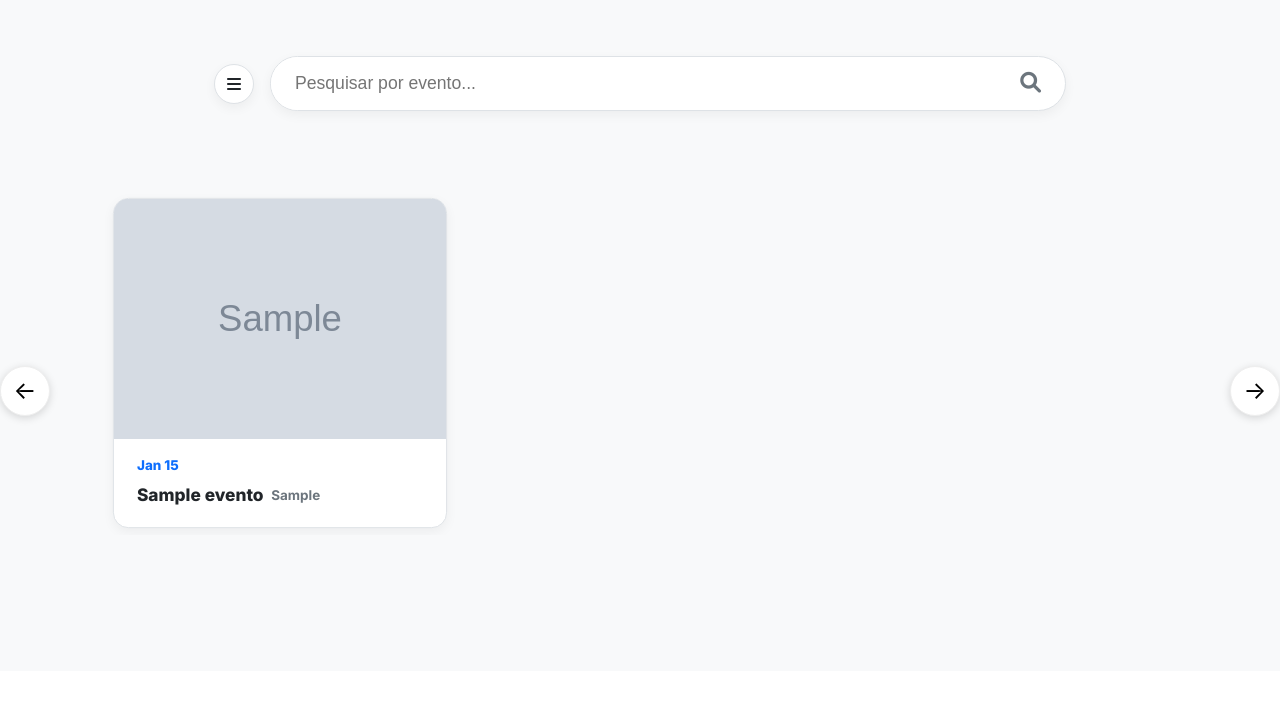
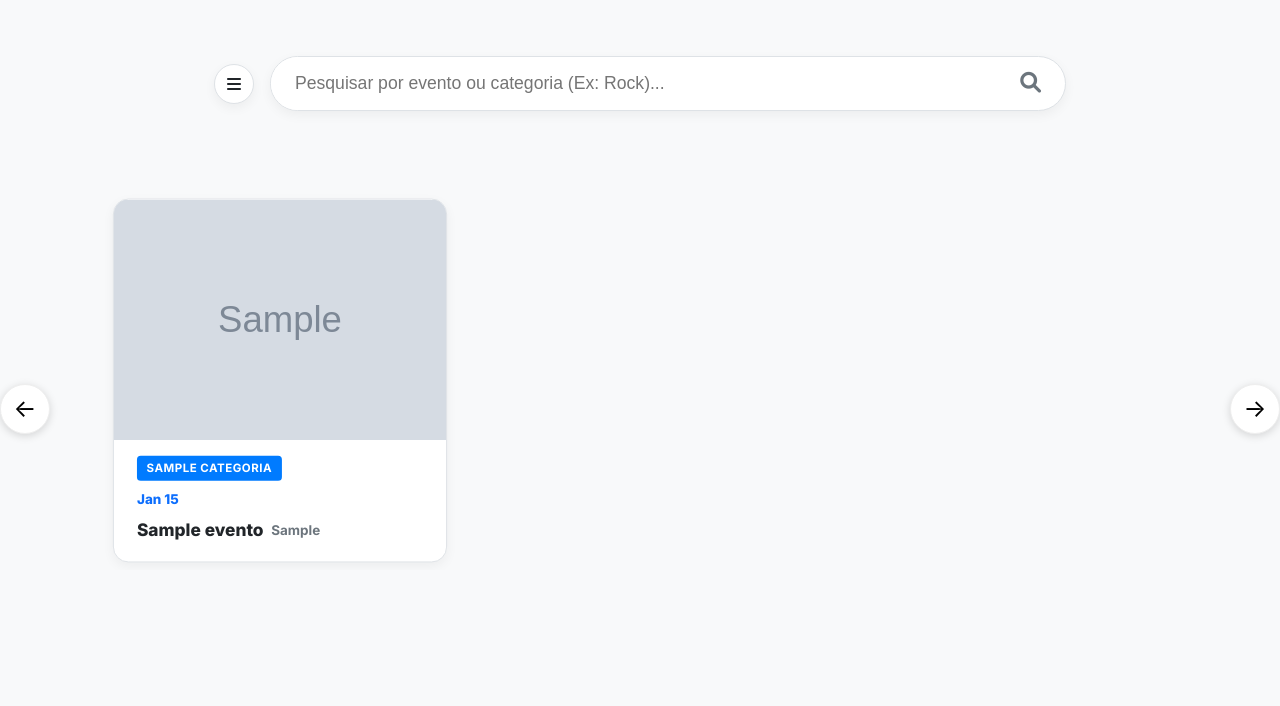
Before and after one commit to vinieww/33A-Projeto-Integrado-time5-AllEvent, a Django app: page / in a window 1280 px wide. Shown: the part 258-964 px from the top of the page. Before the commit the page ends 791 px from the top, so only its background shows below. Run offline with Django 5.2, Linux system fonts and the light colour scheme; tables that the repository leaves empty hold one stand-in row (values such as "Sample post"); grey boxes marked "Sample" are stand-in pictures; some web fonts are replaced.

Commit message:
Criacao de categorias

```diff
--- a/Projeto/AllEvent/AllEvent/templates/core/home.html
+++ b/Projeto/AllEvent/AllEvent/templates/core/home.html
@@ -80,10 +80,25 @@
 
     .carousel .event-card img {
         height: 250px;
+        object-fit: cover;
+    }
+
+    .category-badge {
+        display: inline-block;
+        background-color: #007bff; /* Azul padrão, pode mudar se quiser */
+        color: white;
+        font-size: 0.75rem; /* Letra um pouco menor */
+        padding: 4px 10px;
+        border-radius: 4px;
+        text-transform: uppercase;
+        font-weight: 700;
+        margin-bottom: 8px; /* Espaço entre a etiqueta e a data */
+        letter-spacing: 0.5px;
     }
   </style>
 </head>
 <body>
+
   <header class="site-header">
     <div class="container nav">
       <div class="brand">
@@ -106,7 +121,7 @@
         <i class="fas fa-bars"></i>
       </a>
       <form class="home-search-form" action="{% url 'resultado_busca' %}" method="GET">
-        <input type="text" name="termo_busca" class="home-search-input" placeholder="Pesquisar por evento...">
+        <input type="text" name="termo_busca" class="home-search-input" placeholder="Pesquisar por evento ou categoria (Ex: Rock)...">
         <button type="submit" class="home-search-button">
           <i class="fas fa-search"></i>
         </button>
@@ -118,16 +133,24 @@
 
         <section class="carousel" aria-label="Eventos Recentes">
           <div class="track" data-track>
+
             {% for evento in eventos_carousel %}
               <div class="slide">
-            <a class="event-card" href="{% url 'detalhe_evento' evento.id %}">
+                <a class="event-card" href="{% url 'detalhe_evento' evento.id %}" style="text-decoration: none; color: inherit;">
+
                   {% if evento.imagem %}
                     <img src="{{ evento.imagem.url }}" alt="Imagem do evento {{ evento.nome }}">
                   {% else %}
                     <img src="https://picsum.photos/seed/carousel{{evento.id}}/900/520" alt="Placeholder para {{ evento.nome }}">
                   {% endif %}
+
                   <div class="body">
+
+                    {% if evento.categoria %}
+                        <div class="category-badge">{{ evento.categoria.nome }}</div>
+                    {% endif %}
                     <div class="date-badge">{{ evento.data|date:"M d" }}</div>
+
                     <div class="row">
                         <div class="title">{{ evento.nome }}</div>
                         <div class="uf">{{ evento.local }}</div>
@@ -138,6 +161,7 @@
             {% empty %}
               <p style="text-align: center; width: 100%; padding: 2rem;">Nenhum evento recente para mostrar.</p>
             {% endfor %}
+
           </div>
         </section>
 
@@ -153,12 +177,12 @@
     if (track && nextButton && prevButton && track.children.length > 0) {
 
         nextButton.addEventListener('click', () => {
-            const scrollAmount = track.clientWidth;
+            const scrollAmount = track.clientWidth / 3; //
             track.scrollBy({ left: scrollAmount, behavior: 'smooth' });
         });
 
         prevButton.addEventListener('click', () => {
-            const scrollAmount = track.clientWidth;
+            const scrollAmount = track.clientWidth / 3;
             track.scrollBy({ left: -scrollAmount, behavior: 'smooth' });
         });
     }
--- /dev/null
+++ b/Projeto/AllEvent/AllEvent/templates/core/redefinirsenha.html
@@ -0,0 +1 @@
+{% extends "base.html" %}
--- a/Projeto/AllEvent/core/admin.py
+++ b/Projeto/AllEvent/core/admin.py
@@ -1,5 +1,5 @@
-# Em core/admin.py
 from django.contrib import admin
-from .models import Evento
+from .models import Evento, Categoria
 
 admin.site.register(Evento)
+admin.site.register(Categoria)
--- a/Projeto/AllEvent/core/models.py
+++ b/Projeto/AllEvent/core/models.py
@@ -1,13 +1,20 @@
 from django.db import models
 from django.contrib.auth.models import User
+
+class Categoria(models.Model):
+    nome = models.CharField(max_length=100)
+
+    def __str__(self):
+        return self.nome
 
 class Evento(models.Model):
     nome = models.CharField(max_length=200)
     local = models.CharField(max_length=200)
     data = models.DateTimeField('data do evento')
     descricao = models.TextField(blank=True)
+    imagem = models.ImageField(upload_to='eventos_imagens/', null=True, blank=True)
 
-    imagem = models.ImageField(upload_to='eventos_imagens/', null=True, blank=True)
+    categoria = models.ForeignKey(Categoria, on_delete=models.SET_NULL, null=True, blank=True)
 
     favoritos = models.ManyToManyField(User, related_name='eventos_favoritos', blank=True)
 
--- a/Projeto/AllEvent/core/views.py
+++ b/Projeto/AllEvent/core/views.py
@@ -1,19 +1,15 @@
-
-
-from django.shortcuts import render, redirect
+from django.shortcuts import render, redirect, get_object_or_404
 from django.contrib.auth.models import User
 from django.contrib.auth import login
 from django.contrib import messages
 from django.contrib.auth.decorators import login_required
+from django.urls import reverse
+from django.views.decorators.cache import never_cache # Corrigido (estava never_cachea)
+from django.utils.decorators import method_decorator
+from django.db.models import Q # NOVO: Necessário para fazer a busca "OU" (Nome OU Categoria)
 from .models import Evento
-from django.shortcuts import render, get_object_or_404
-from django.contrib.messages import get_messages
-from django.urls import reverse
-from django.views.decorators.cache import never_cache
-from django.utils.decorators import method_decorator
 
 def home(request):
-
     eventos_recentes = Evento.objects.order_by('-data')[:8]
     contexto = {
         'eventos_carousel': eventos_recentes
@@ -46,12 +42,10 @@ def cadastro(request):
         messages.success(request, 'Conta criada com sucesso!')
         return redirect('home')
 
-
     contexto = {
         'compact_header': True,
         'hide_header_buttons': True
     }
-
 
     return render(request, 'core/cadastro.html', contexto)
 
@@ -115,12 +109,21 @@ def buscar_eventos(request):
 
 def resultado_busca(request):
     termo = request.GET.get('termo_busca', '')
+
     if termo:
-        eventos_filtrados = Evento.objects.filter(nome__icontains=termo)
+        # ATUALIZAÇÃO IMPORTANTE:
+        # Busca no nome do evento OU ( | ) no nome da categoria
+        eventos_filtrados = Evento.objects.filter(
+            Q(nome__icontains=termo) |
+            Q(categoria__nome__icontains=termo)
+        )
     else:
         eventos_filtrados = []
+
     contexto = {'eventos': eventos_filtrados, 'termo_busca': termo}
-    return render(request, 'core/lista_eventos.html', contexto)
+
+    # Mudei aqui para renderizar o arquivo novo que criamos (resultado_busca.html)
+    return render(request, 'core/resultado_busca.html', contexto)
 
 @never_cache
 def detalhe_evento(request, evento_id):
@@ -144,12 +147,9 @@ def detalhe_evento(request, evento_id):
 def toggle_favorito(request, evento_id):
     evento = get_object_or_404(Evento, pk=evento_id)
 
-
     if not request.user.is_authenticated:
-
         url = reverse('detalhe_evento', args=[evento_id])
         return redirect(f'{url}?erro=login')
-
 
     if evento.favoritos.filter(id=request.user.id).exists():
         evento.favoritos.remove(request.user)
```
Also changed, not shown: Projeto/AllEvent/AllEvent/templates/core/lista_eventos.html (+27 -3 lines), Projeto/AllEvent/AllEvent/templates/core/resultado_busca.html (added, +67 -0 lines), Projeto/AllEvent/core/migrations/0004_categoria_evento_categoria.py (added). Lines whose indentation alone changed are shown as unchanged.
